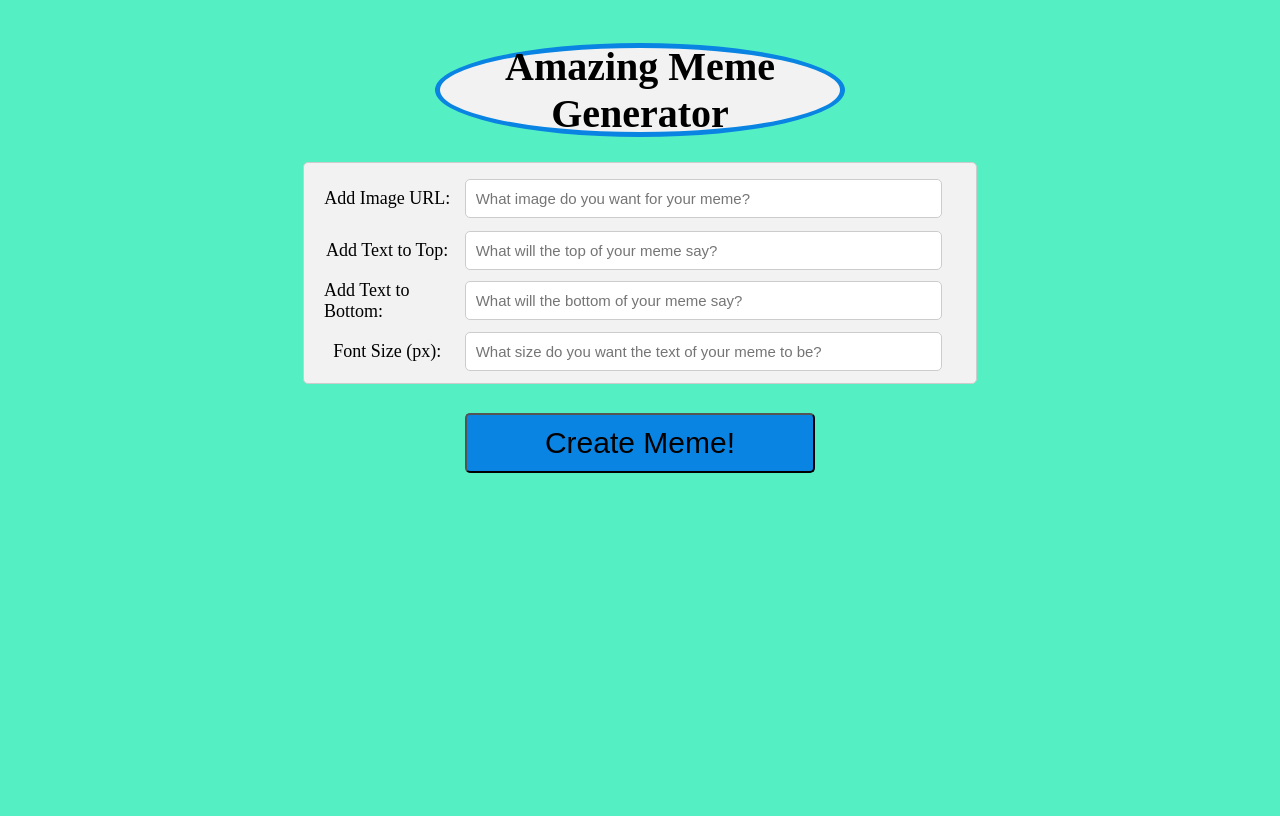
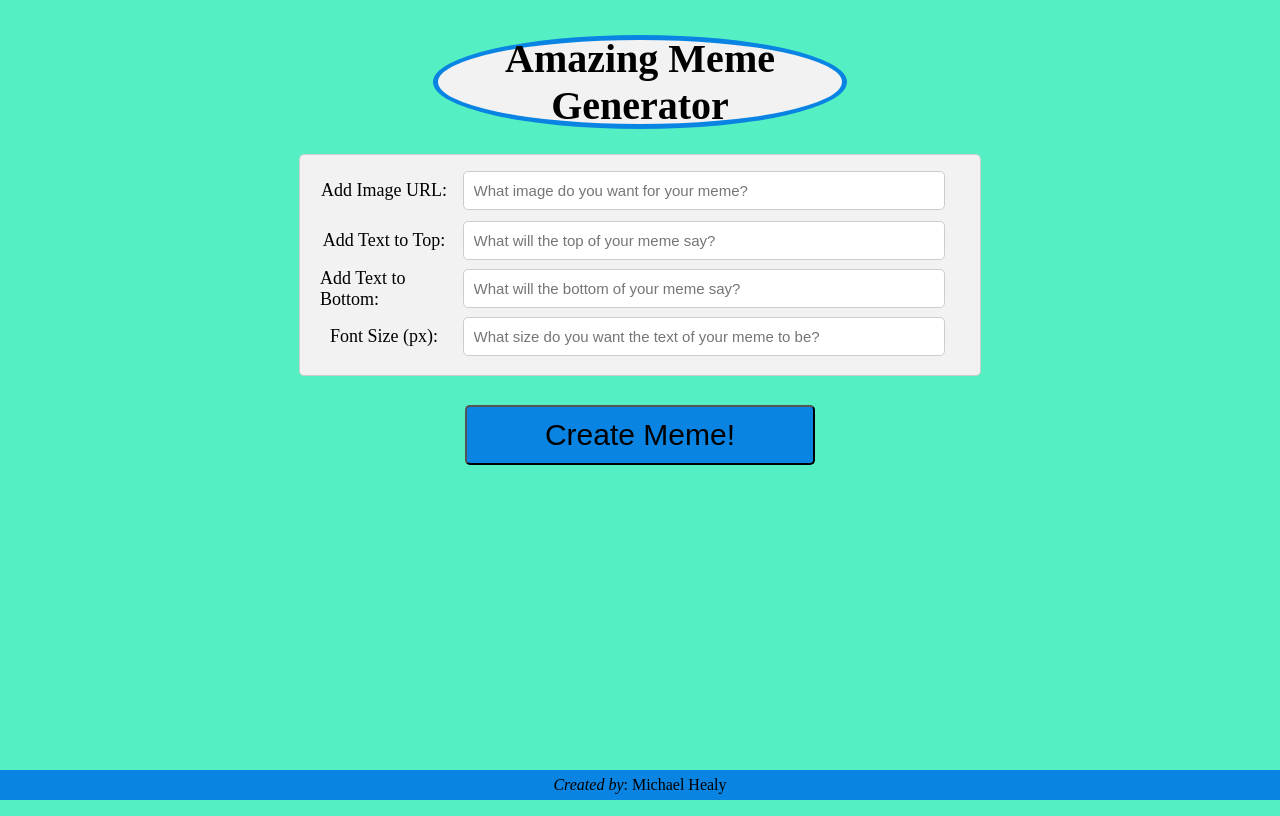
Before and after one commit to Michael3Healy/Meme-Generator, a plain HTML site: page index.html in a window 1280 px wide. Drawn offline with Linux system fonts and the light colour scheme.

Commit message:
First submission final

```diff
--- a/app.js
+++ b/app.js
@@ -20,6 +20,7 @@ function resetInput (inputs) {
 
 form.addEventListener('submit', function (e) {
     e.preventDefault();
+
     if (hasInputValue(imageInput) && hasInputValue(topTextInput) && hasInputValue(bottomTextInput) && hasInputValue(fontSizeInput)) {
         const meme = document.createElement('div');
         meme.setAttribute('class', 'meme');
@@ -53,7 +54,7 @@ form.addEventListener('submit', function (e) {
 })
 
 list.addEventListener('click', function (e) {
-    const trashIcon = document.querySelector('img[src="http://tinyurl.com/yvfpll9n"]')
+    const trashIcon = e.target.closest('img[src="http://tinyurl.com/yvfpll9n"]')
     if (e.target.tagName === 'BUTTON') {
         e.target.parentElement.remove();
     } else if (e.target === trashIcon) {
--- a/index.html
+++ b/index.html
@@ -23,4 +23,5 @@
     </div>
     <script src="app.js"></script>
 </body>
+<footer><i>Created by</i>: Michael Healy</footer>
 </html>
--- a/style.css
+++ b/style.css
@@ -4,7 +4,8 @@ form {
                     "label1 input1"
                     "label2 input2"
                     "label3 input3"
-                    "label4 input4";
+                    "label4 input4"
+                    "footer footer";
     grid-template-columns: 1fr 80%;
     grid-template-rows: 50px;
     grid-row-gap: 5px;
@@ -66,6 +67,8 @@ label {
 body {
     height: 100vh;
     background-color: rgb(85, 239, 196);
+    padding: 0;
+    margin: 0;
 }
 
 header {
@@ -102,10 +105,11 @@ form button {
 .meme {
     display: inline-block;
     position: relative;
+    margin-bottom: 45px;
 }
 
 .meme img {
-    max-width: 100%;
+    /* max-width: 100%; */
     height: auto;
     border-radius: 15px;
     transition: 0.3s;
@@ -169,7 +173,6 @@ form button {
 #meme-list {
     display: grid;
     grid-template-columns: repeat(3, 1fr);
-    grid-row-gap: 30px;
     grid-column-gap: 15px;
     justify-items: center;
     align-items: center;
@@ -181,3 +184,20 @@ h1 {
     padding: 0;
     margin: 0;
 }
+
+footer {
+    grid-area: footer;
+    position: fixed;
+    bottom: 0;
+    left: 0;
+    width: 100%;
+    height: 30px;
+    background-color: rgb(9, 132, 227);
+    display: flex;
+    align-items: center;
+    justify-content: center;
+}
+
+i {
+    font-style: italic;
+}
```
